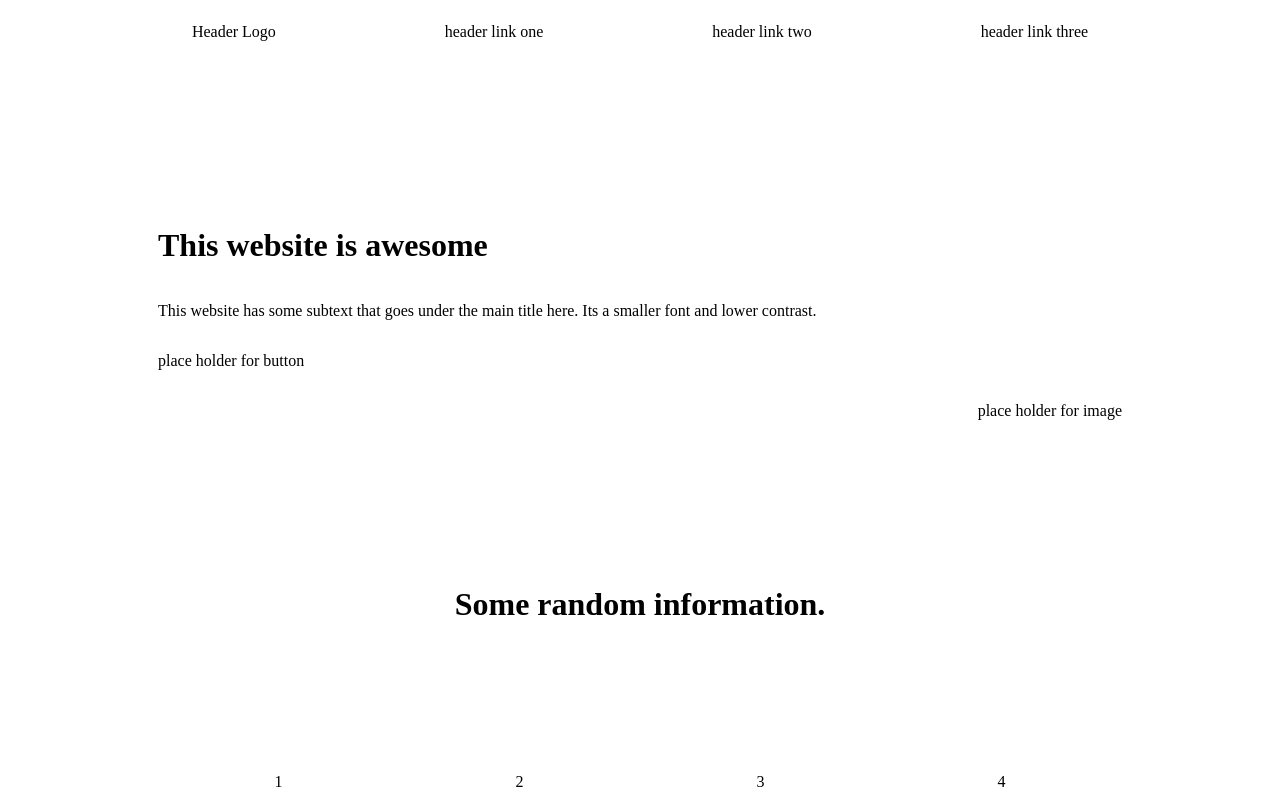
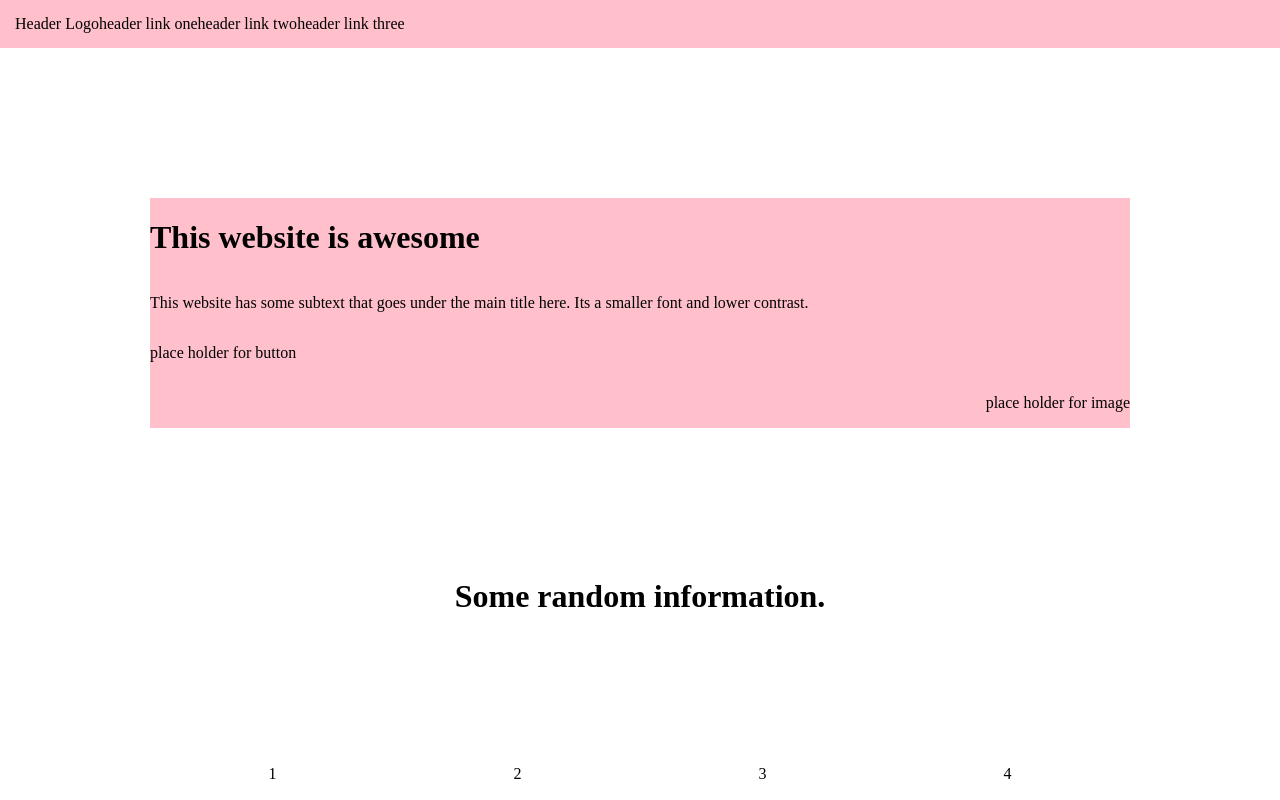
Before and after one commit to J0sepedro/landing_page1, a plain HTML site: page index.html in a window 1280 px wide. Shown: the top 800 px of the page. Drawn offline with Linux system fonts and the light colour scheme.

Commit message:
restarting pt 2

```diff
--- a/style.css
+++ b/style.css
@@ -1,13 +1,19 @@
+body {
+    margin: 0;
+    padding: 0;
+}
 .container1 {
     display: flex;
-    justify-content: space-evenly;
     padding: 15px;
+    background-color: pink;
+    align-items: ceneter;
 }
 /* ^ for the navigation bar */
 .container2 {
     display: flex;
     flex-direction: column;
     margin: 150px;
+    background-color: pink;
 }
 .container2 > .image {
     display: flex;
```
